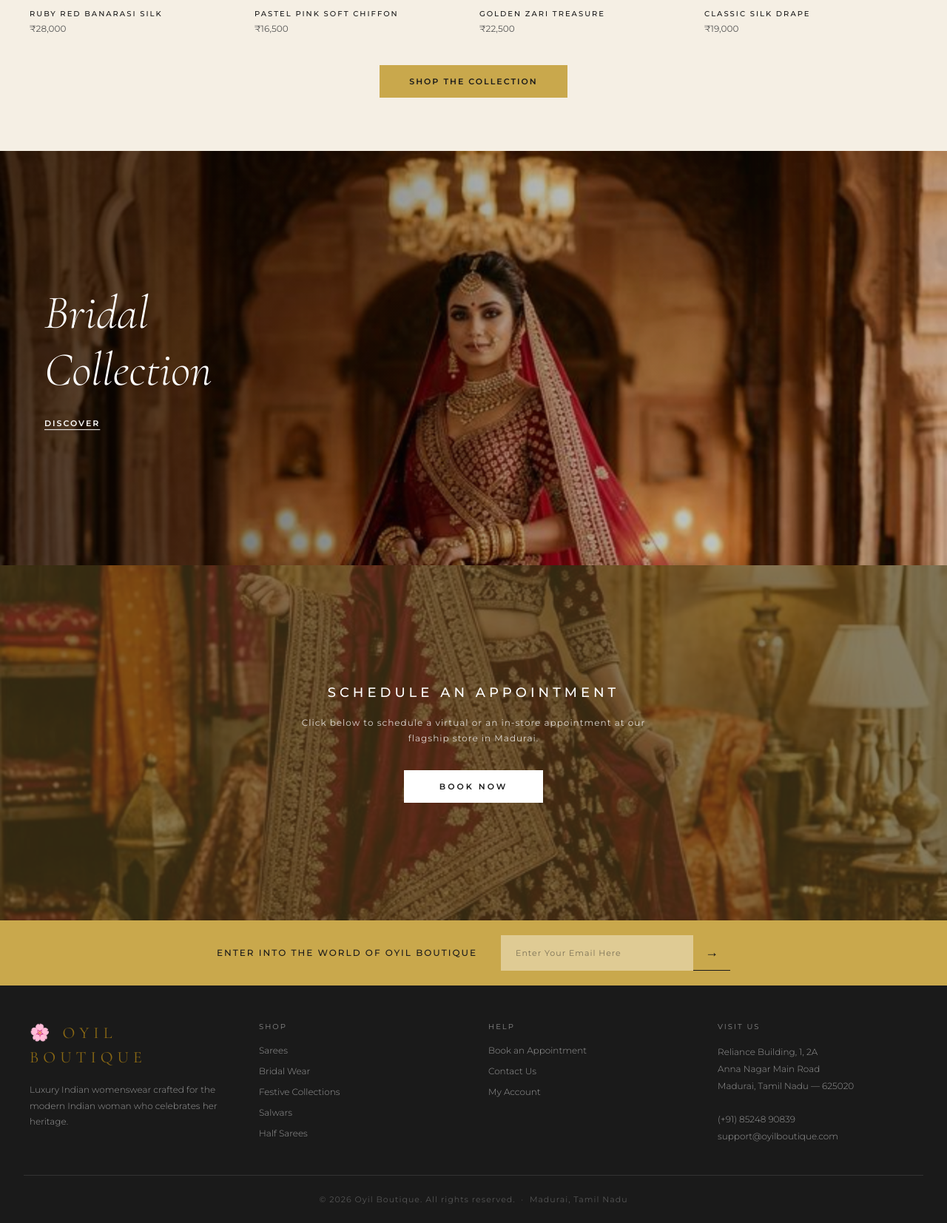
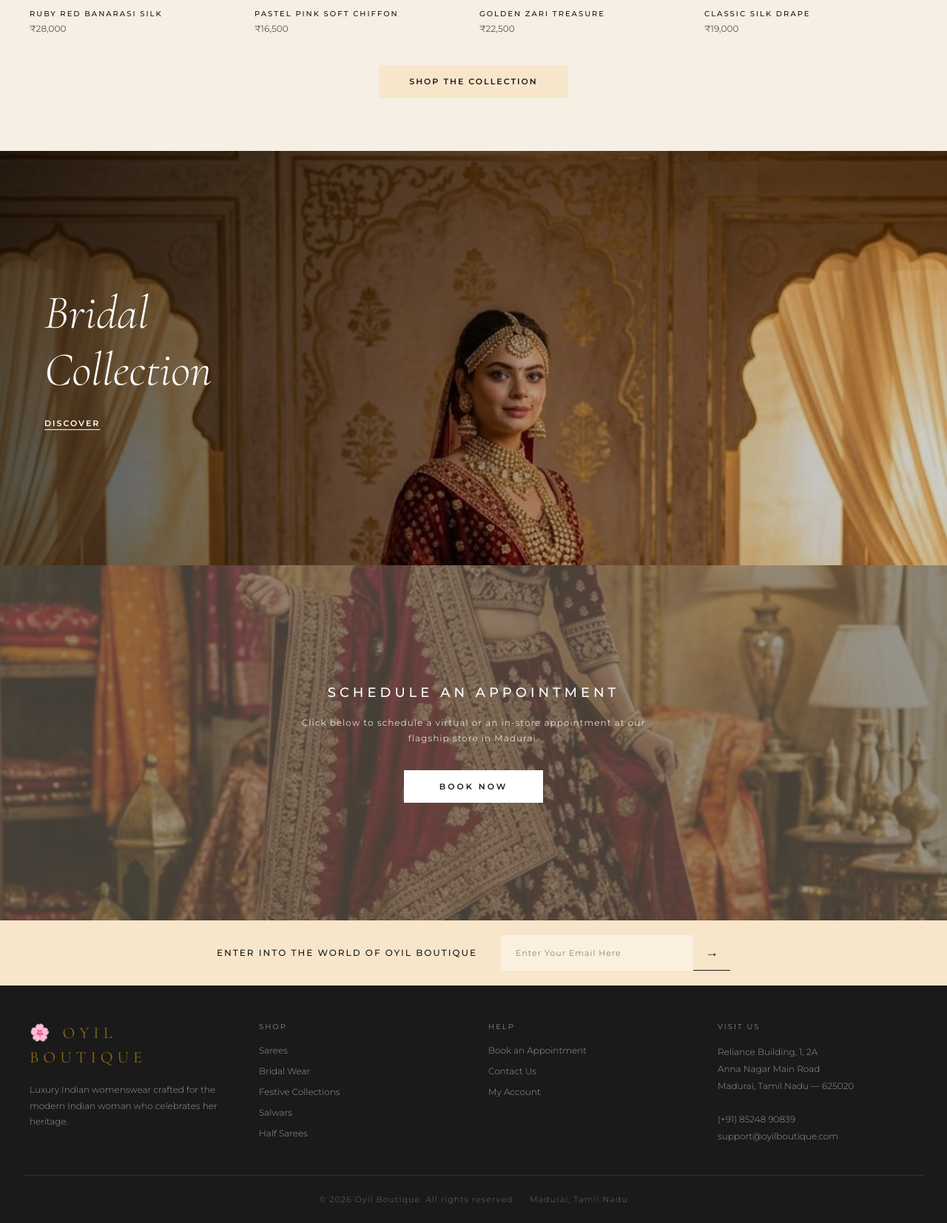
Before and after one commit to vasupradharamac/oyil-boutique-web, a FastAPI app: page / in a window 1280 px wide. Shown: the part 2436-4089 px from the top of the page at 74% size. Run offline with FastAPI, Linux system fonts and the light colour scheme; style sheets or scripts are compiled from the project's sources.

Commit message:
Enhancement: New bridal image, refined champagne color #F7E6CA, fixed nav links

```diff
--- a/templates/base.html
+++ b/templates/base.html
@@ -42,8 +42,8 @@
         }
 
         /* Champagne CTA button */
-        .btn-green { display: inline-block; background: #C9A84C; color: #1A1A1A; font-family: 'Montserrat', sans-serif; font-size: 11px; font-weight: 600; letter-spacing: 2px; text-transform: uppercase; padding: 14px 40px; text-decoration: none; transition: background 0.2s; border: none; cursor: pointer; }
-        .btn-green:hover { background: #B8943E; color: #fff; }
+        .btn-green { display: inline-block; background: #F7E6CA; color: #1A1A1A; font-family: 'Montserrat', sans-serif; font-size: 11px; font-weight: 600; letter-spacing: 2px; text-transform: uppercase; padding: 14px 40px; text-decoration: none; transition: background 0.2s; border: none; cursor: pointer; }
+        .btn-green:hover { background: #e8d0aa; color: #1A1A1A; }
 
         /* Underlined discover link */
         .discover-link { font-family: 'Montserrat', sans-serif; font-size: 11px; font-weight: 600; letter-spacing: 2px; text-transform: uppercase; color: inherit; text-decoration: underline; text-underline-offset: 4px; }
@@ -84,8 +84,6 @@
         <a href="/lookbook">Women</a>
         <a href="/collection/bridal">Wedding</a>
         <a href="/collection/sarees">Sarees</a>
-        <a href="/collection/salwars">Salwars</a>
-        <a href="/collection/halfsarees">Half Sarees</a>
         <a href="/collection/festive">Festive</a>
         <a href="/collection/kids">Kids</a>
         <a href="/book-appointment">Book Appointment</a>
@@ -124,7 +122,7 @@
     </main>
 
     <!-- Newsletter Bar -->
-    <div style="background: #C9A84C; padding: 20px 32px; display: flex; align-items: center; justify-content: center; gap: 32px; flex-wrap: wrap;">
+    <div style="background: #F7E6CA; padding: 20px 32px; display: flex; align-items: center; justify-content: center; gap: 32px; flex-wrap: wrap;">
         <p style="color: #1A1A1A; font-family: 'Montserrat', sans-serif; font-size: 12px; letter-spacing: 2px; text-transform: uppercase; white-space: nowrap; font-weight: 500;">Enter Into The World of Oyil Boutique</p>
         <form style="display: flex; gap: 0;" onsubmit="return false;">
             <input type="email" placeholder="Enter Your Email Here" style="padding: 10px 20px; font-family:'Montserrat',sans-serif; font-size:11px; border: none; outline: none; background: rgba(255,255,255,0.4); color: #1A1A1A; letter-spacing: 1px; min-width: 260px;" >
--- a/templates/index.html
+++ b/templates/index.html
@@ -41,9 +41,7 @@
     <div style="max-width: 1200px; margin: 16px auto 0; display: grid; grid-template-columns: repeat(4, 1fr); gap: 16px;">
         {% set cats2 = [
             ('Festive', '/collection/festive', '/static/images/festive.png'),
-            ('Kids', '/collection/kids', '/static/images/kids.png'),
-            ('Half Sarees', '/collection/halfsarees', '/static/images/halfsarees.png'),
-            ('Salwars', '/collection/salwars', '/static/images/salwars.png')
+            ('Kids', '/collection/kids', '/static/images/kids.png')
         ] %}
         {% for name, href, img in cats2 %}
         <a href="{{ href }}" style="display:block; text-decoration:none;" class="fade-in">
@@ -65,7 +63,7 @@
                 ('Ruby Red Banarasi Silk', '₹28,000', '/static/images/saree_crimson.png'),
                 ('Pastel Pink Soft Chiffon', '₹16,500', '/static/images/saree_pastel.png'),
                 ('Golden Zari Treasure', '₹22,500', '/static/images/sarees.png'),
-                ('Classic Silk Drape', '₹19,000', '/static/images/salwars.png')
+                ('Classic Silk Drape', '₹19,000', '/static/images/new_sarees.png')
             ] %}
             {% for name, price, img in items %}
             <a href="/collection/sarees" style="text-decoration:none; color: inherit;" class="fade-in">
@@ -94,7 +92,7 @@
 </section>
 
 <!-- ===== SCHEDULE AN APPOINTMENT ===== -->
-<section style="position:relative; width:100%; height:60vh; overflow:hidden; background:#b8943e;">
+<section style="position:relative; width:100%; height:60vh; overflow:hidden; background:#F7E6CA;">
     <img src="/static/images/festive.png" alt="Book Appointment" style="position:absolute; inset:0; width:100%; height:100%; object-fit:cover; object-position:center; opacity:0.55;">
     <div style="position:absolute; inset:0; background:rgba(0,0,0,0.4);"></div>
     <div style="position:absolute; inset:0; display:flex; flex-direction:column; align-items:center; justify-content:center; text-align:center; padding: 0 32px;" class="fade-in">
```
Also changed, not shown: static/images/bridal.png.
